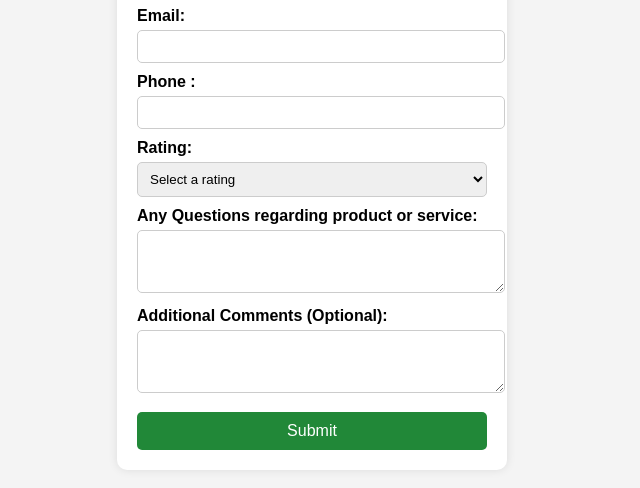
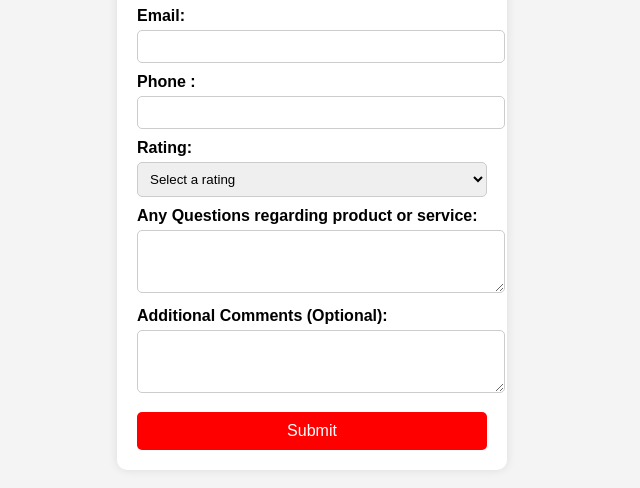
Before and after one commit to sudhamshukb/FEWD, a plain HTML site: page feedback.html in a window 1280 px wide. In both pictures the pointer is over the button "Submit". Shown: the part 246-734 px from the top of the page, without its empty margins (328-968 px from the left). Drawn offline with Linux system fonts and the light colour scheme.

Commit message:
Update feedback.html

```diff
--- a/feedback.html
+++ b/feedback.html
@@ -48,7 +48,7 @@
             margin-top: 15px;
         }
         button:hover {
-            background: #218838;
+            background: #ff0000;
         }
     </style>
 </head>
```
